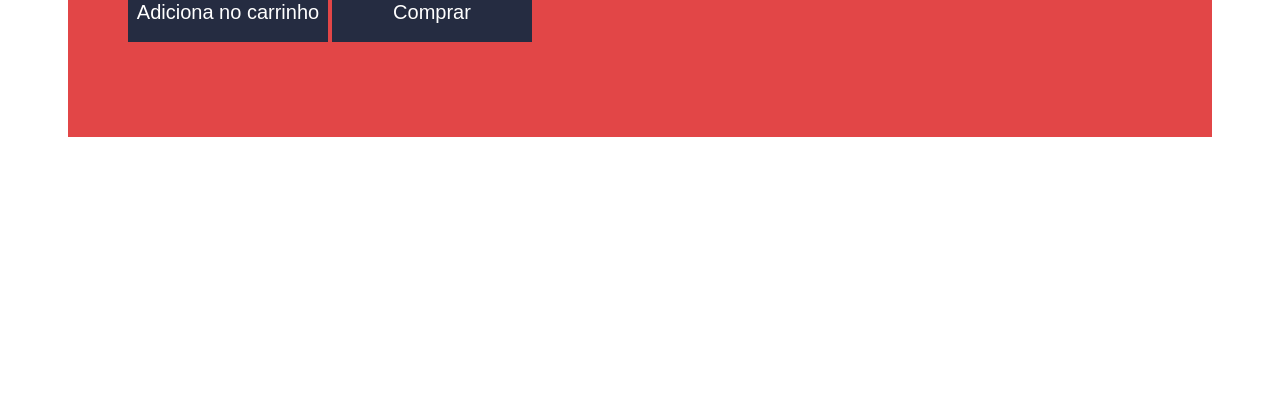
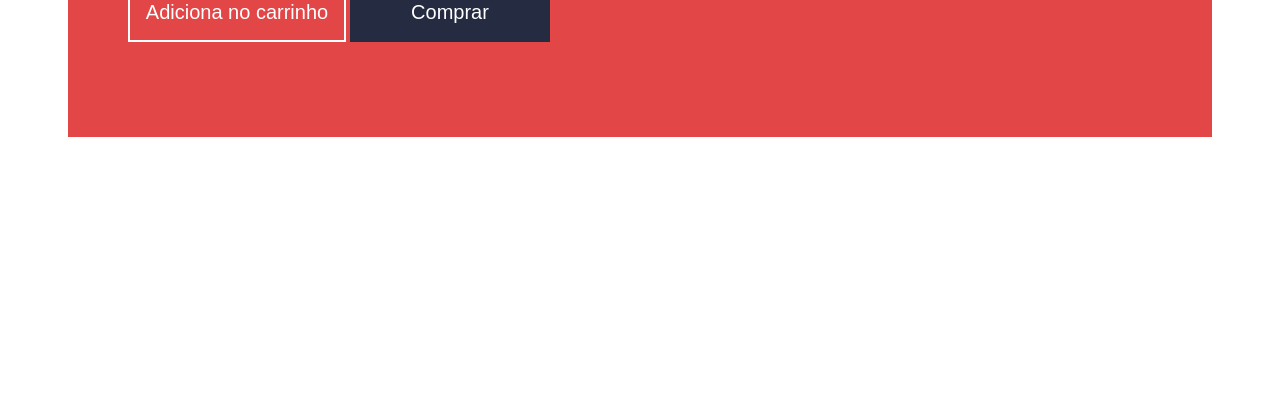
Before and after one commit to jeanclg/Loja-Fone, a plain HTML site: page index.html in a window 1280 px wide. Shown: the part 388-800 px from the top of the page. Drawn offline with Linux system fonts and the light colour scheme.

Commit message:
Definiçao botao add carrinho

```diff
--- a/css/button-home.css
+++ b/css/button-home.css
@@ -11,3 +11,18 @@
     line-height: 60px;
     margin-right: 0;
 }
+
+.button-home-add {
+    display: inline-block;
+    box-sizing: border-box;
+    background-color: transparent;
+    border: 2px solid #fff;
+    font-family: Arial, Helvetica, sans-serif;
+    font-size: 20px;
+    color: #fff;
+    text-align: center;
+    text-decoration: none;
+    width: 218px;
+    height: 60px;
+    line-height: 56px;
+}
--- a/index.html
+++ b/index.html
@@ -20,7 +20,7 @@
                 </nav>
             </header>
 
-            <a class="button-home" href="#">Adiciona no carrinho</a>
+            <a class="button-home-add" href="#">Adiciona no carrinho</a>
             <a class="button-home" href="comprar.html">Comprar</a>
         </div>
     </body>
```
